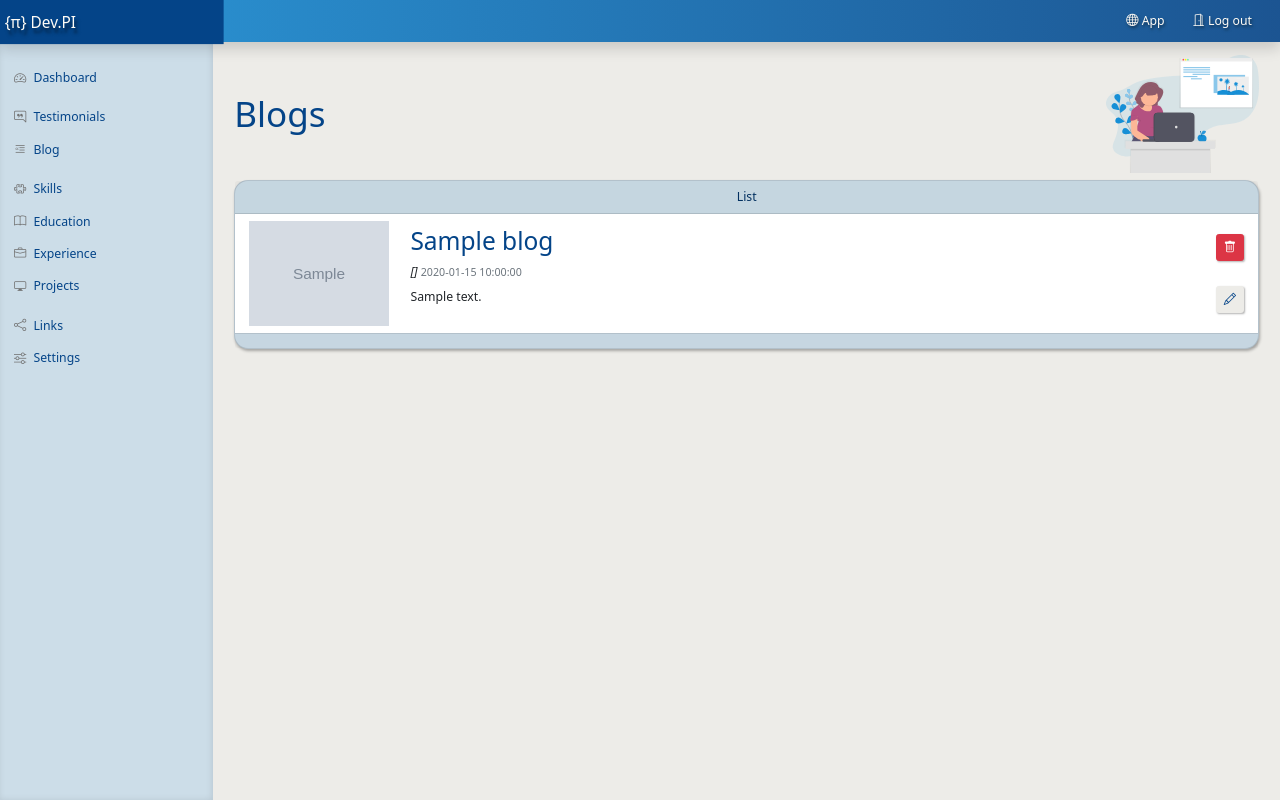
After one commit to pinco227/dev.pi, a Flask app: page /admin/blogs in a window 1280 px wide. The commit adds this page. Run offline with Flask 2, Linux system fonts and the light colour scheme; the visitor is signed in with stand-in values (Sample User, id 1); grey boxes marked "Sample" are stand-in pictures; a database or web service that is not in the repository returns one stand-in record (values such as "Sample title"); some libraries are stand-ins or nearby versions.

Commit message:
feat(admin): make read functionality for blogs in admin panel

```diff
--- a/app.py
+++ b/app.py
@@ -165,6 +165,16 @@ def delete_testimonial(id):
     mongo.db.testimonials.remove({"_id": ObjectId(id)})
     flash("Testimonial was successfully deleted")
     return redirect(url_for("get_testimonials"))
+
+
+@app.route('/admin/blogs')
+def get_blogs():
+    if not session.get("user"):
+        flash("You don't have the user privileges to access this section.")
+        return redirect(url_for("login"))
+
+    blogs = list(mongo.db.blogs.find())
+    return render_template("admin/blogs.html", blogs=blogs)
 
 
 @app.route('/admin/skills', methods=['GET', 'POST'])
--- a/templates/admin/base.html
+++ b/templates/admin/base.html
@@ -57,7 +57,7 @@
                             </a>
                         </li>
                         <li class="nav-item">
-                            <a class="nav-link" aria-current="page" href="#">
+                            <a class="nav-link" aria-current="page" href="{{ url_for('get_blogs') }}">
                                 <i class="bi bi-blockquote-left"></i>
                                 Blog
                             </a>
--- /dev/null
+++ b/templates/admin/blogs.html
@@ -0,0 +1,46 @@
+{% extends "admin/base.html" %}
+{% block content %}
+<section id="get_blogs">
+    <div class="row my-2 align-items-center">
+        <div class="order-1 order-sm-0 col-sm-8 col-md-9 col-lg-10">
+            <h1 class="text-start my-2">Blogs</h1>
+        </div>
+        <div class="order-0 order-sm-1 col-8 offset-2 offset-sm-0 col-sm-4 col-md-3 col-lg-2 text-center">
+            <img src="{{ url_for('static', filename='images/blog.svg') }}" alt="Blogs" class="section-image">
+        </div>
+    </div>
+    <div class="row">
+        <div class="col">
+            {# <a href="{{ url_for('add_blog') }}" class="btn btn-round btn-success float-end m-4" data-bs-toggle="tooltip" data-bs-placement="left" title="Add new"><i class="bi bi-plus"></i></a> #}
+        </div>
+    </div>
+    <div class="card">
+        <div class="card-header text-center">
+            List
+        </div>
+        <ul class="list-group list-group-flush">
+            {% for blog in blogs %}
+                <li class="list-group-item d-flex justify-content-between">
+                    <div class="row w-100 align-items-center">
+                        <div class="col-6 offset-3 col-sm-2 offset-sm-0">
+                            <img src="{{ blog.photo }}" alt="{{ blog.title }}" class="img-fluid">
+                        </div>
+                        <div class="col-12 col-sm-10">
+                            <h3 class="text-start">{{ blog.title }}</h3>
+                            <span class="fst-italic">{{ blog.slug }}</span>
+                            <small class="text-muted">{{ blog.added_on }}</small>
+                            <p class="pt-2 fw-light">{{ blog.body|truncate(250) }}</p>
+                        </div>
+                    </div>
+                    <div class="controls d-flex flex-column align-items-center justify-content-around ms-4">
+                        {# <a href="{{ url_for('delete_skill', id=skill._id) }}" class="btn btn-sm btn-danger confirm"><i class="bi bi-trash"></i></a> #}
+                        <a href="#" class="btn btn-sm btn-danger confirm"><i class="bi bi-trash"></i></a>
+                        <a href="#" class="btn btn-sm btn-light confirm"><i class="bi bi-pencil"></i></a>
+                    </div>
+                </li>
+            {% endfor %}
+        </ul>
+        <div class="card-footer"></div>
+    </div>
+</section>
+{% endblock content %}
```
Also changed, not shown: static/images/blog.svg (added).
